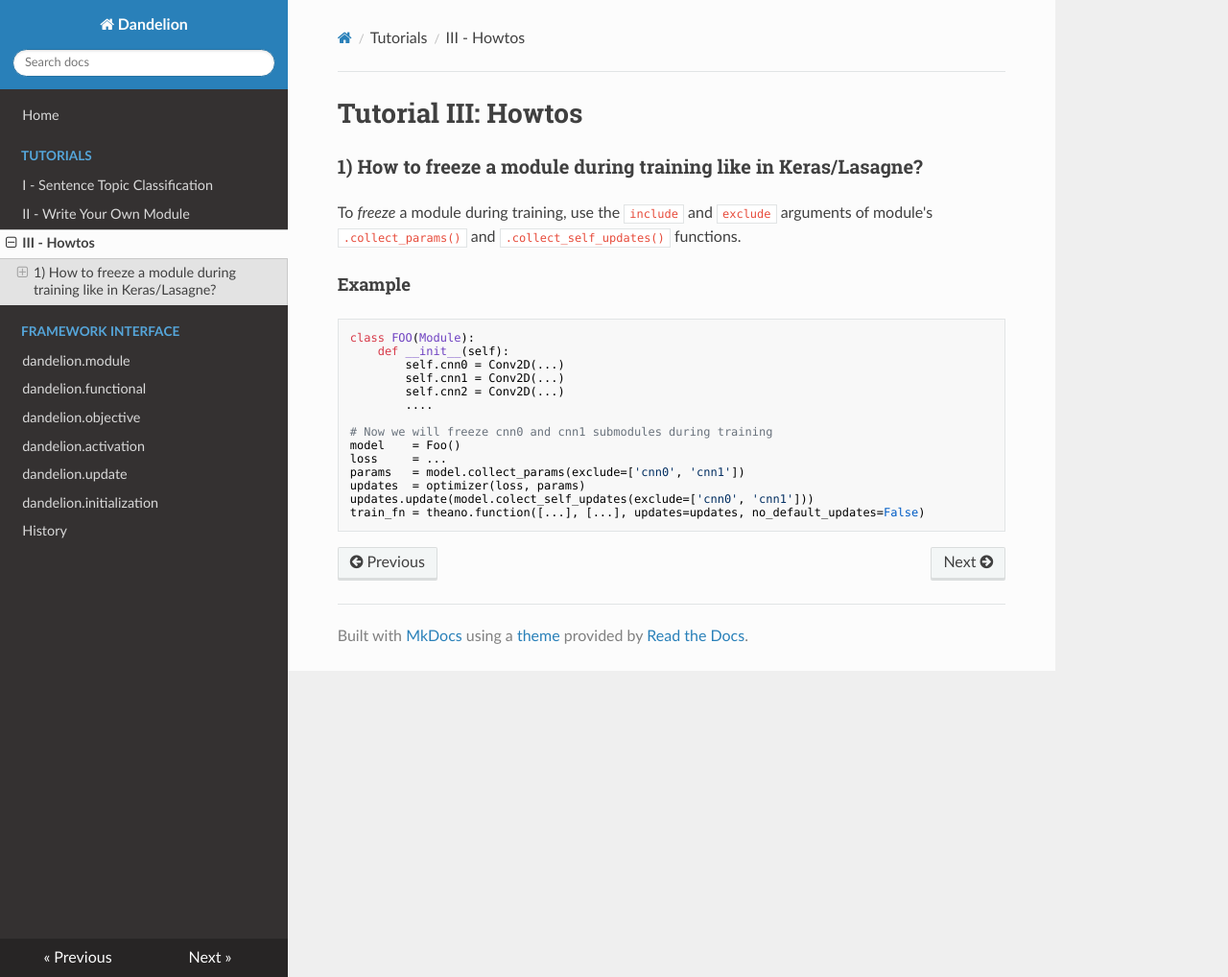
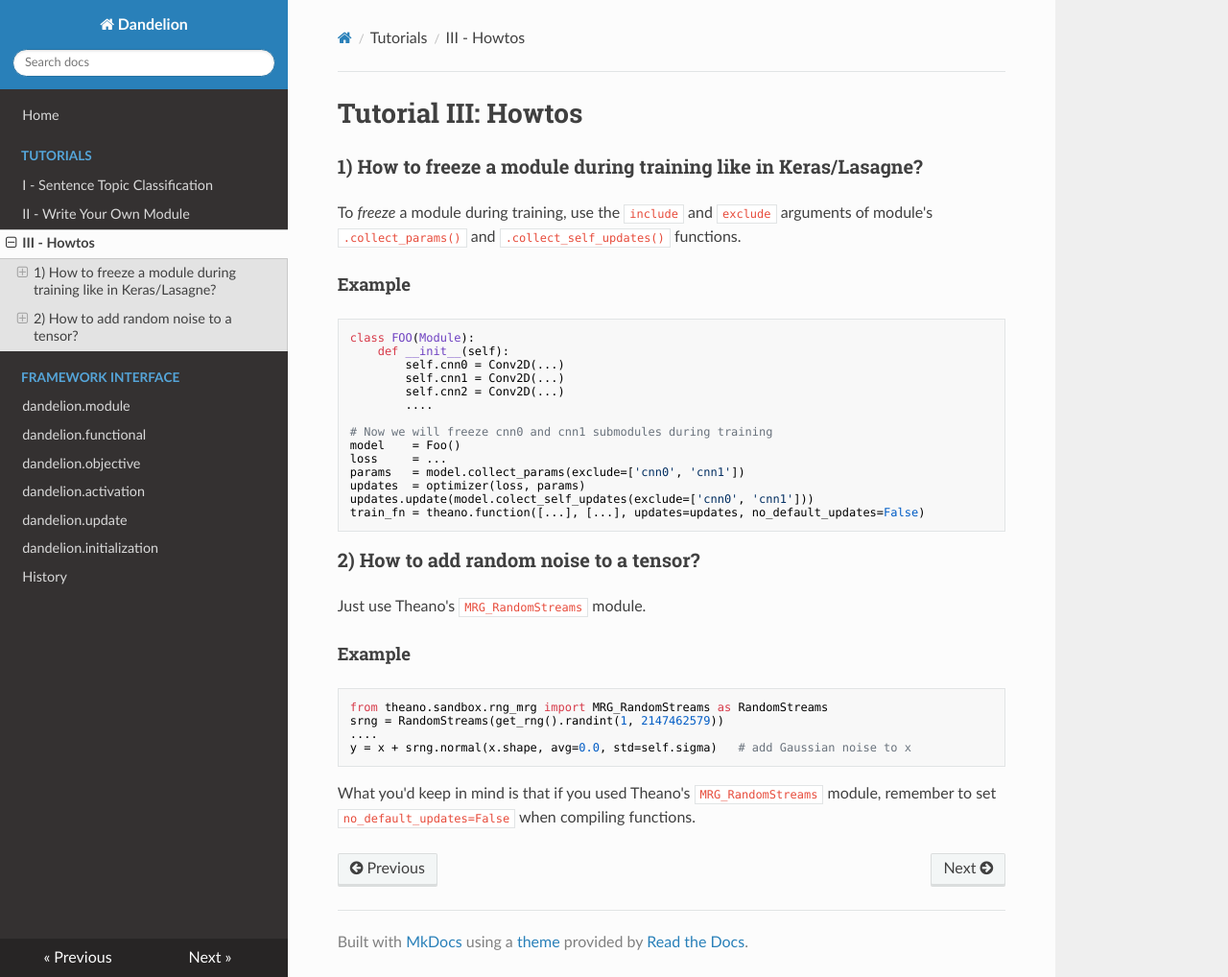
Before and after one commit to david-leon/Dandelion, an MkDocs documentation site: the page built from docs/howtos.md, in a window 1280 px wide and 1018 px high. Shown: the whole window at 96% size. Built offline with MkDocs 1.6.1, drawn with Linux system fonts in a browser that asks for light colours; nearby versions of some CDN libraries; old or Windows-style settings are respelled for this version of MkDocs.

Commit message:
update docs/howtos.md

````diff
--- a/docs/howtos.md
+++ b/docs/howtos.md
@@ -19,3 +19,14 @@ updates  = optimizer(loss, params)
 updates.update(model.colect_self_updates(exclude=['cnn0', 'cnn1']))
 train_fn = theano.function([...], [...], updates=updates, no_default_updates=False)
 ```
+
+### 2) How to add random noise to a tensor?
+Just use Theano's `MRG_RandomStreams` module.
+#### Example
+```python
+from theano.sandbox.rng_mrg import MRG_RandomStreams as RandomStreams
+srng = RandomStreams(get_rng().randint(1, 2147462579))
+....
+y = x + srng.normal(x.shape, avg=0.0, std=self.sigma)   # add Gaussian noise to x
+```
+What you'd keep in mind is that if you used Theano's `MRG_RandomStreams` module, remember to set `no_default_updates=False` when compiling functions.
````
